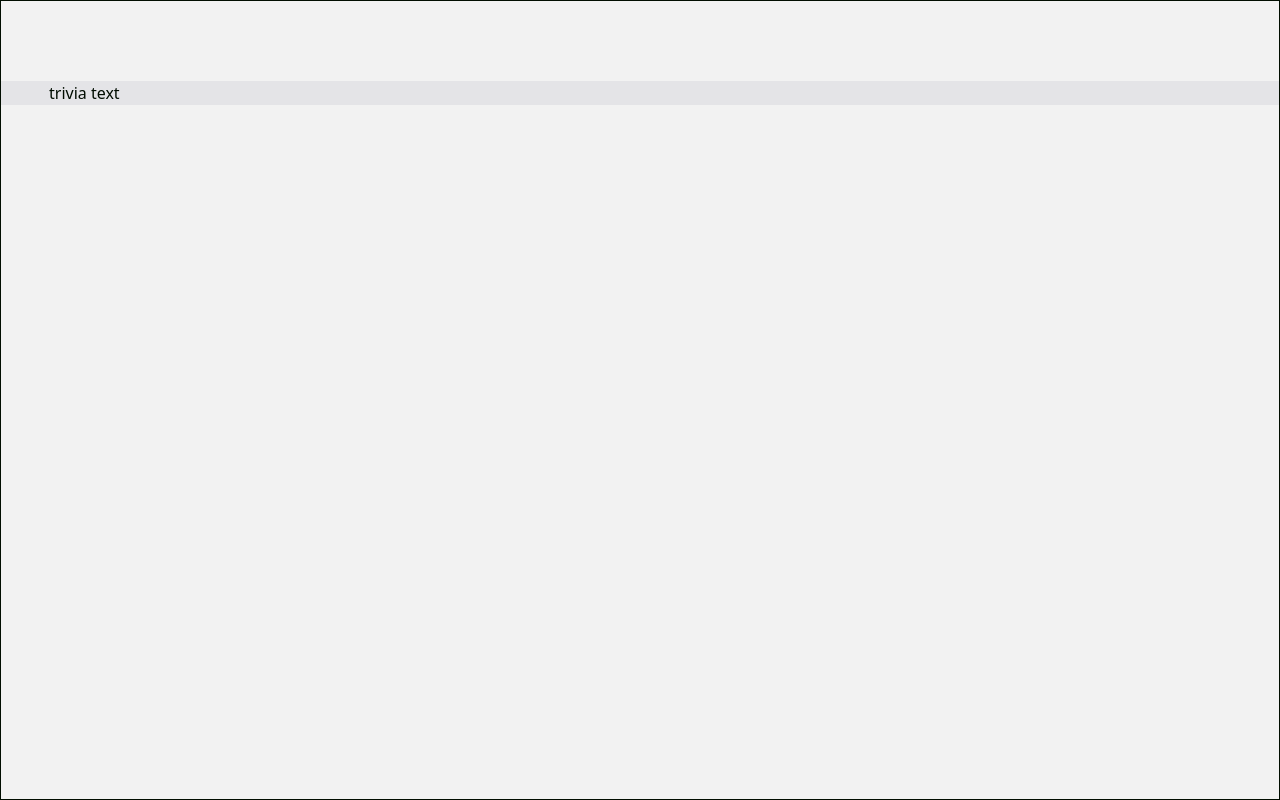
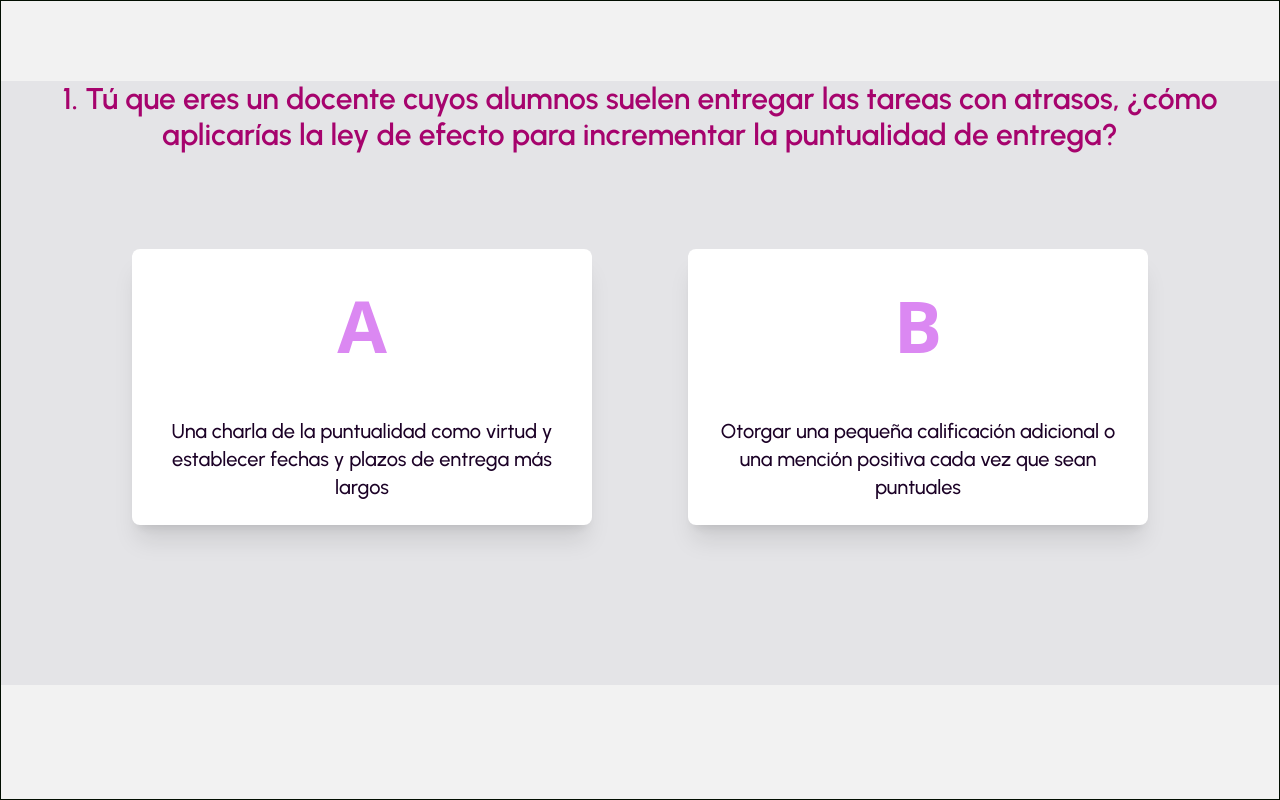
Before and after one commit to Purple-Code-sh/trivia_alsf, a React (Vite) app: page / in a window 1280 px wide. Both pictures are taken after a click on the button "Comenzar". Built offline with nearby package versions, Linux system fonts and the light colour scheme; a web font is replaced by a local one.

Commit message:
feat(card): creates card selection logic and the component design

```diff
--- a/src/Trivia.tsx
+++ b/src/Trivia.tsx
@@ -2,12 +2,13 @@ import { useState, useEffect } from 'react'
 
 export default function Trivia() {
   const [currentQuestion, setCurrentQuestion] = useState(0)
-  const [hasSelected, setHasSelected] = useState(false)
-  const [optionSelected, setOptionSelected] = useState(0)
+  const [hasSelected, setHasSelected] = useState('')
+  const [optionSelected, setOptionSelected] = useState('')
+  const [hasAnswered, setHasAnswered] = useState(false)
 
   const questions = [
     {
-      id: 1,
+
       question: 'Tú que eres un docente cuyos alumnos suelen entregar las tareas con atrasos, ¿cómo aplicarías la ley de efecto para incrementar la puntualidad de entrega?',
       answerA: 'Una charla de la puntualidad como virtud y establecer fechas y plazos de entrega más largos',
       answerB: 'Otorgar una pequeña calificación adicional o una mención positiva cada vez que sean puntuales',
@@ -15,7 +16,7 @@ export default function Trivia() {
       note: 'La respuesta correcta es B) La recompensa (consecuencia positiva) aumenta la probabilidad de que el alumno siga entregando la tarea a tiempo.'
     },
     {
-      id: 2,
+
       question: 'Tú eres un docente de Primaria que se ha dado cuenta de que muy pocos niños levantan la mano para participar o responder en clase. ¿Cómo aplicarías la ley de efecto para motivar la conducta de participar?',
       answerA: 'Preguntas directas a aquellos estudiantes que no participan y motivar las actividades del grupo para que todos puedan ser escuchados.',
       answerB: 'Motivar las actividades del grupo, elogiar la participación del niño y reconocer públicamente su esfuerzo.',
@@ -23,7 +24,7 @@ export default function Trivia() {
       note: 'La respuesta correcta es B)El elogio (consecuencia satisfactoria) fortalece la conducta, por lo que la estudiante tenderá a levantar la mano y participar un poco más en el futuro.'
     },
     {
-      id: 3,
+
       question: 'Pon tus conocimientos en práctica, Trabajas en recursos humanos y necesitas dar solución a la siguiente problemática: algunos empleados olvidan registrar sus horas diarias de trabajo. ¿Cómo aplicarías la ley de efecto para que cumplan con este proceso?',
       answerA: 'Otorgar mensualmente un reconocimiento simbólico (por ejemplo, “Registro Perfecto”)',
       answerB: 'Enviar recordatorios masivos',
@@ -31,7 +32,7 @@ export default function Trivia() {
       note: 'La respuesta correcta es A) Al recompensar de forma positiva, se fortalece la conducta de registrar puntualmente las horas de trabajo.'
     },
     {
-      id: 4,
+
       question: 'Pon tus conocimientos en práctica, Tú eres un docente de Primaria cuyos alumnos están aumentando día con día el número de groserías que escuchas en clase. ¿Cómo aplicarías la ley de efecto para extinguir esta conducta?',
       answerA: 'Reforzar con atención y preguntas a los alumnos justo después de que digan una grosería, para entender su intención',
       answerB: 'Retirarle un privilegio cada vez que emplee un lenguaje ofensivo',
@@ -39,7 +40,7 @@ export default function Trivia() {
       note: 'La respuesta correcta es B) El castigo (pérdida de un privilegio) disminuye la probabilidad de que el niño siga usando expresiones ofensivas, al asociarse con una consecuencia negativa inmediata.'
     },
     {
-      id: 5,
+
       question: 'Pon tus conocimientos en práctica, trabajas en un programa de salud en el que se busca que los adultos mayores realicen caminatas diarias. ¿Cómo usarías la ley de efecto para incrementar y mantener la rutina de ejercicio?',
       answerA: 'Crear grupos para reconocer los logros semanales (por ejemplo, otorgar un “sello de constancia”).',
       answerB: 'Concientización y psicoeducación acerca de los beneficios de las caminatas y enviarles recordatorios constantes sobre los peligros de no hacer ejercicio.',
@@ -47,7 +48,7 @@ export default function Trivia() {
       note: 'La respuesta correcta es A) Al otorgar una consecuencia agradable (compañía, reconocimiento público o personal), se incrementa la probabilidad de que el paciente continúe con la conducta de caminar diariamente.'
     },
     {
-      id: 6,
+
       question: 'Pon tus conocimientos en práctica, eres una psicóloga organizacional que trabaja en capacitación de personal, durante un curso de capacitación en tu empresa, algunos participantes no participan en los debates grupales. ¿Cómo utilizar la ley de efecto para incrementar su participación?',
       answerA: 'Preguntarles directamente y otorgar retroalimentación positiva a quienes compartan sus ideas en el debate',
       answerB: 'Llamar la atención públicamente a quienes no participan para generar presión grupal.',
@@ -55,7 +56,7 @@ export default function Trivia() {
       note: 'La respuesta correcta es A) Reconocer abiertamente las contribuciones valiosas fortalece el deseo de participar, pues recibir retroalimentación positiva actúa como refuerzo.'
     },
     {
-      id: 7,
+
       question: 'Pon tus conocimientos en práctica, eres una profesora universitaria dando tu clase teórica en un día regular y un estudiante interrumpe constantemente la clase hablando sin permiso. ¿Cómo aplicarías la ley de efecto para extinguir esta conducta?',
       answerA: 'Reconocer de forma positiva a los alumnos que permanecen en silencio y siguen las reglas.',
       answerB: 'Aplicar una consecuencia negativa inmediata, como quitarle un punto de la calificación de conducta cada vez que interrumpa.',
@@ -65,21 +66,37 @@ export default function Trivia() {
   ];
 
 
-  useEffect(() => {
-    if (hasSelected) {
-      setCurrentQuestion(currentQuestion + 1)
-      setHasSelected(false)
-    }
-  }, [hasSelected, currentQuestion])
+  return (
+    <section className=' w-screen relative overflow-hidden py-12 md:py-16 lg:py-20 border min-h-[100vh] flex flex-col items-center'>
+      <div className="container bg-zinc-200 flex flex-col items-center justify-center gap-8 md:gap-16 lg:gap-24">
+        <h2 className='text-secondary text-center text-xl md:text-2xl xl:text-3xl font-urbanist font-semibold'>{currentQuestion + 1}. {questions[currentQuestion].question}</h2>
+        <div className='flex flex-wrap gap-8 md:gap-16 lg:gap-24 w-full items-stretch  justify-center'>
 
-  return (
+          <button className={`bg-white p-6 rounded-lg shadow-xl hover:scale-105 transition-transform duration-300  w-full max-w-[460px] flex flex-col items-center justify-start gap-6 md:gap-8 lg:gap-12 ${optionSelected === questions[currentQuestion].correctAnswer ? ' outline-green-500' : ' outline-accent-red'} ${hasSelected === 'a' ? ' outline-4 ' : ' outline-0'} ${optionSelected === 'a' && hasSelected === '' ? ' outline-4 outline-primary' : ' outline-0'}`} onClick={() => setOptionSelected('a')}>
+            <h3 className='text-primary text-6xl pt-6 lg:text-7xl font-black animate-[bounce_5s_infinite]'>A</h3>
+            <p className='text-txt-200 text-center text-base md:text-lg xl:text-xl font-urbanist font-medium'>{questions[currentQuestion].answerA}</p>
+          </button>
 
+          <button className={`bg-white p-6 rounded-lg shadow-xl hover:scale-105 transition-transform duration-300  w-full max-w-[460px] flex flex-col items-center justify-start gap-6 md:gap-8 lg:gap-12 ${optionSelected === questions[currentQuestion].correctAnswer ? ' outline-green-500' : ' outline-accent-red'} ${hasSelected === 'b' ? ' outline-4' : ' outline-0'} ${optionSelected === 'b' && hasSelected === '' ? ' outline-4 outline-primary' : ' outline-0'}`} onClick={() => setOptionSelected('b')}>
+            <h3 className='text-primary text-6xl pt-6 lg:text-7xl font-black animate-[bounce_5s_infinite]'>B</h3>
+            <p className='text-txt-200 text-center text-base md:text-lg xl:text-xl font-urbanist font-medium'>{questions[currentQuestion].answerB}</p>
+          </button>
+        </div>
+        {hasAnswered === false &&
+          <button className={`bg-secondary py-4 px-8 hover:scale-110 active:underline transition-all duration-300 rounded-4xl underline-offset-4 cursor-pointer text-white font-semibold font-urbanist text-2xl ${optionSelected !== '' ? ' visible' : 'invisible'}`} onClick={() => {
+            setHasSelected(optionSelected)
+            setHasAnswered(true)
+          }} >Responder</button>
+        }
 
-    <section className=' w-screen relative overflow-hidden py-12 md:py-16 lg:py-20 border min-h-[100vh] flex flex-col items-center'>
-      <div className="container bg-zinc-200 ">
-        trivia text
+        {hasAnswered && <button className={`bg-accent-orange py-4 px-8 hover:scale-110 active:underline transition-all duration-300 rounded-4xl underline-offset-4 cursor-pointer text-txt-200 font-semibold font-urbanist text-2xl`} onClick={() => {
+          setCurrentQuestion(currentQuestion + 1)
+          setHasAnswered(false)
+          setHasSelected('')
+          setOptionSelected('')
+        }}>Siguiente</button>}
       </div>
-    </section>
+    </section >
 
   )
 }
```
